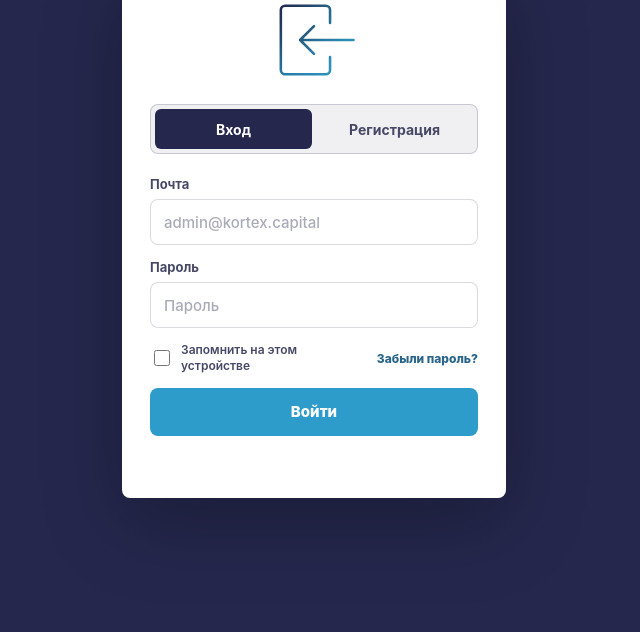
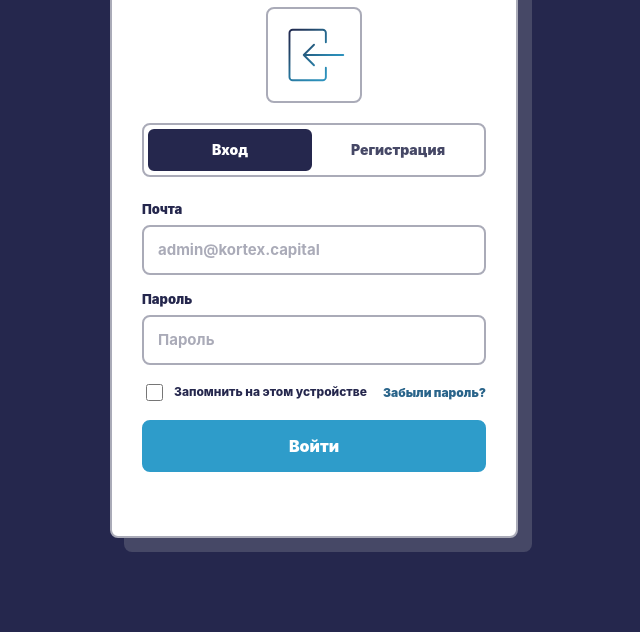
Before and after one commit to info14fourteen-creator/tenderland-api, a website: page public/index.html in a window 1280 px wide. Shown: the part 168-800 px from the top of the page, without its empty margins (326-966 px from the left). Drawn offline with Linux system fonts and the light colour scheme.

Commit message:
Refine login form design

```diff
--- a/public/index.html
+++ b/public/index.html
@@ -9,6 +9,8 @@
   <body>
     <main class="auth-page">
       <section class="auth-card" aria-label="Авторизация">
+        <div class="auth-brand">KORTEX CAPITAL</div>
+
         <div
           class="auth-lottie"
           data-lottie-path="/assets/login-animation.json"
--- a/public/styles/auth.css
+++ b/public/styles/auth.css
@@ -6,7 +6,6 @@
   --color-brand-blue: #29648A;
   --color-white: #FFFFFF;
   --color-black: #000000;
-  --shadow-card: 0 24px 80px rgba(0, 0, 0, 0.26);
 }
 
 * {
@@ -39,17 +38,45 @@ input {
 }
 
 .auth-card {
-  width: min(100%, 384px);
-  padding: 28px;
+  position: relative;
+  width: min(100%, 408px);
+  padding: 30px;
+  border: 2px solid var(--color-brand-mist);
   border-radius: 8px;
   background: var(--color-white);
-  box-shadow: var(--shadow-card);
+  box-shadow: 14px 14px 0 var(--color-brand-slate);
+}
+
+.auth-card::before {
+  content: "";
+  position: absolute;
+  top: 14px;
+  right: 14px;
+  width: 44px;
+  height: 4px;
+  border-radius: 8px;
+  background: var(--color-brand-cyan);
+}
+
+.auth-brand {
+  display: grid;
+  place-items: center;
+  min-height: 32px;
+  margin: 0 auto 16px;
+  color: var(--color-brand-navy);
+  font-size: 15px;
+  font-weight: 900;
+  line-height: 1;
 }
 
 .auth-lottie {
-  width: 92px;
-  height: 92px;
-  margin: 0 auto 18px;
+  width: 96px;
+  height: 96px;
+  margin: 0 auto 20px;
+  padding: 12px;
+  border: 2px solid var(--color-brand-mist);
+  border-radius: 8px;
+  background: var(--color-white);
 }
 
 .auth-tabs {
@@ -57,31 +84,32 @@ input {
   grid-template-columns: 1fr 1fr;
   gap: 4px;
   padding: 4px;
-  margin-bottom: 22px;
-  border: 1px solid rgba(170, 171, 184, 0.58);
+  margin-bottom: 24px;
+  border: 2px solid var(--color-brand-mist);
   border-radius: 8px;
-  background: rgba(170, 171, 184, 0.18);
+  background: var(--color-white);
 }
 
 .auth-tab {
-  min-height: 40px;
-  border: 0;
+  min-height: 42px;
+  border: 2px solid var(--color-white);
   border-radius: 6px;
   color: var(--color-brand-slate);
-  background: transparent;
+  background: var(--color-white);
   cursor: pointer;
   font-size: 14px;
-  font-weight: 700;
+  font-weight: 900;
 }
 
 .auth-tab.is-active {
   color: var(--color-white);
   background: var(--color-brand-navy);
+  border-color: var(--color-brand-navy);
 }
 
 .auth-form {
   display: grid;
-  gap: 14px;
+  gap: 16px;
 }
 
 .auth-form.is-hidden {
@@ -90,33 +118,33 @@ input {
 
 .field {
   display: grid;
-  gap: 7px;
-  color: var(--color-brand-slate);
+  gap: 8px;
+  color: var(--color-brand-navy);
   font-size: 13px;
-  font-weight: 700;
+  font-weight: 900;
 }
 
 .field input {
   width: 100%;
-  min-height: 46px;
-  border: 1px solid rgba(70, 72, 102, 0.2);
+  min-height: 50px;
+  border: 2px solid var(--color-brand-mist);
   border-radius: 8px;
-  padding: 0 13px;
+  padding: 0 14px;
   color: var(--color-brand-navy);
   background: var(--color-white);
   outline: none;
   font-size: 15px;
-  font-weight: 600;
+  font-weight: 700;
 }
 
 .field input::placeholder {
-  color: rgba(70, 72, 102, 0.46);
-  font-weight: 500;
+  color: var(--color-brand-mist);
+  font-weight: 700;
 }
 
 .field input:focus {
   border-color: var(--color-brand-cyan);
-  box-shadow: 0 0 0 3px rgba(46, 156, 202, 0.18);
+  box-shadow: 0 0 0 3px var(--color-brand-blue);
 }
 
 .auth-row {
@@ -130,15 +158,15 @@ input {
   display: flex;
   align-items: center;
   gap: 8px;
-  color: var(--color-brand-slate);
+  color: var(--color-brand-navy);
   font-size: 12px;
-  font-weight: 600;
+  font-weight: 800;
   line-height: 1.3;
 }
 
 .remember input {
-  width: 16px;
-  height: 16px;
+  width: 17px;
+  height: 17px;
   accent-color: var(--color-brand-cyan);
   flex: 0 0 auto;
 }
@@ -150,19 +178,19 @@ input {
   background: transparent;
   cursor: pointer;
   font-size: 12px;
-  font-weight: 800;
+  font-weight: 900;
   white-space: nowrap;
 }
 
 .primary-button {
-  min-height: 48px;
-  border: 0;
+  min-height: 52px;
+  border: 2px solid var(--color-brand-cyan);
   border-radius: 8px;
   color: var(--color-white);
   background: var(--color-brand-cyan);
   cursor: pointer;
-  font-size: 15px;
-  font-weight: 800;
+  font-size: 16px;
+  font-weight: 900;
   transition: transform 160ms ease, background 160ms ease;
 }
 
@@ -173,7 +201,9 @@ input {
 
 .primary-button:disabled {
   cursor: wait;
-  opacity: 0.72;
+  color: var(--color-white);
+  background: var(--color-brand-mist);
+  border-color: var(--color-brand-mist);
   transform: none;
 }
 
@@ -188,7 +218,7 @@ input {
 }
 
 .auth-status.is-error {
-  color: #B00020;
+  color: var(--color-black);
 }
 
 @media (max-width: 440px) {
@@ -197,7 +227,8 @@ input {
   }
 
   .auth-card {
-    padding: 22px;
+    padding: 24px;
+    box-shadow: 8px 8px 0 var(--color-brand-slate);
   }
 
   .auth-row {
```
